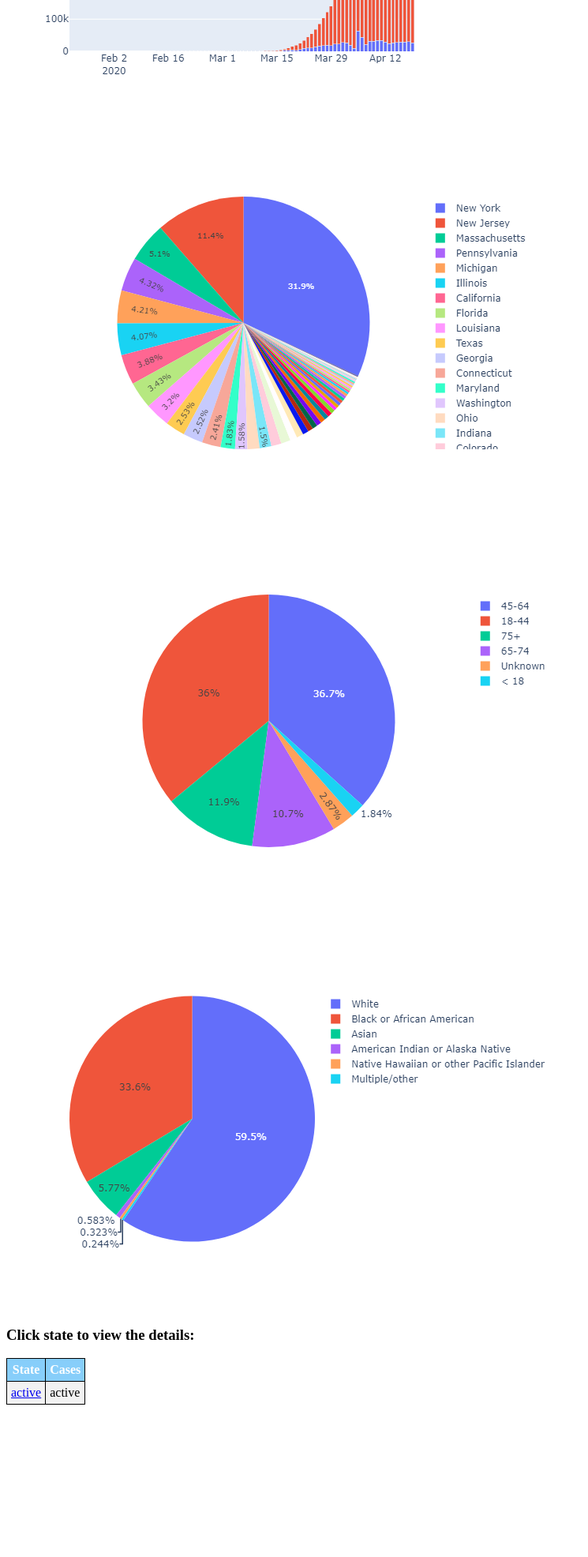
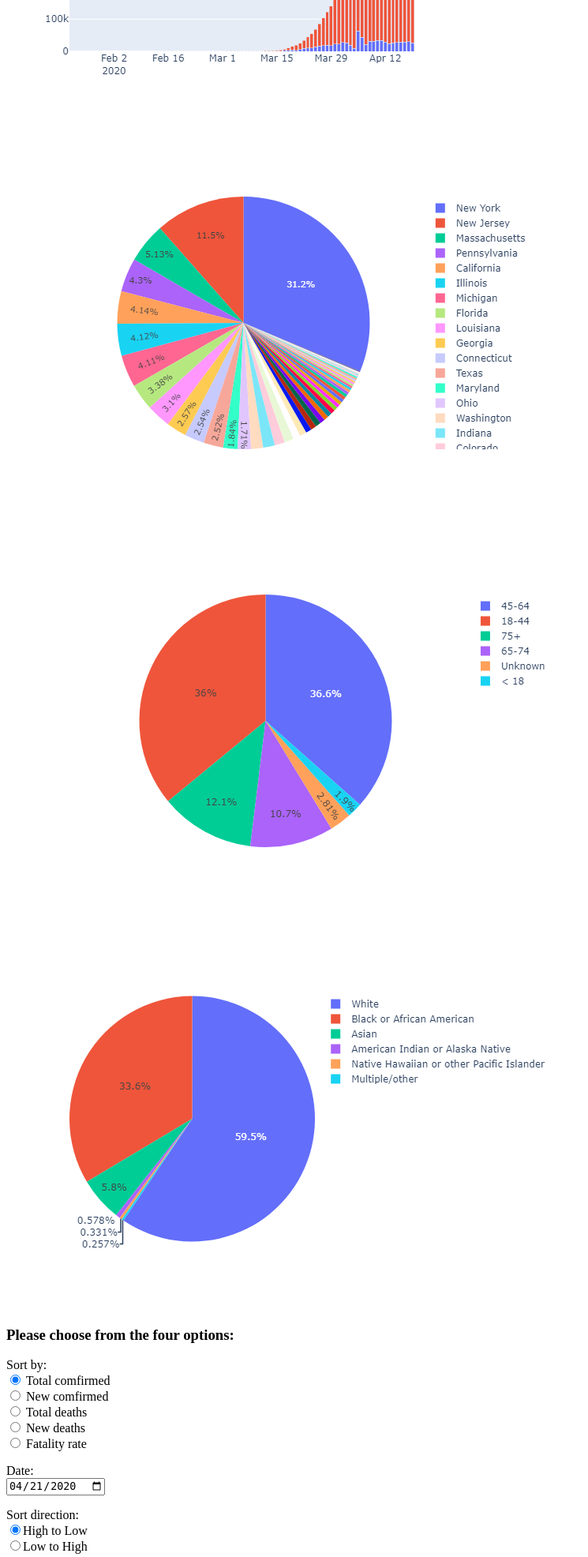
Before and after one commit to chyuting/covid19Tracker, a Flask app: template templates/index.html in a window 1280 px wide. Shown: the part 519-2491 px from the top of the page at 79% size, without its empty margins (0-745 px from the left). Before the commit the page ends 2298 px from the top, so only its background shows below. Run offline with Flask 2, Linux system fonts and the light colour scheme; the template is opened without the code that fills it: most values are stand-ins (such as "Sample title", 1, 10 or a date in 2020); parts of the project's set-up code (start-up, migrations or seed data) failed here and were passed over.

Commit message:
add input form in html for user interactive

```diff
--- a/app.py
+++ b/app.py
@@ -110,6 +110,21 @@
     fig.update_layout(xaxis={'categoryorder': 'category ascending'})
     fig.write_image(f'static/{state_nm}1.png')
 
+def get_bars_by_rating(sortby, chosen_date, orderby, limit):
+    conn = sqlite3.connect(DB_NAME)
+    cur = conn.cursor()
+    q = f'''
+        SELECT RegionName, {sortby} FROM Counts
+        JOIN Regions
+        ON Regions.Id = Counts.RegionId
+        WHERE Date = '{chosen_date}'
+        ORDER BY {sortby} {orderby}
+        LIMIT {limit}
+        '''
+    results = cur.execute(q).fetchall()
+    conn.close()
+    return results
+
 
 @app.route('/')
 def index():
@@ -120,6 +135,15 @@
     state_dict = cache['state']
     return render_template('index.html', month=m, year=y, day=d,
     cases=total_cases, deaths=total_deaths, states = state_dict)
+
+@app.route('/results', methods=['POST'])
+def results():
+    sortby = request.form['sort']
+    chosen_date = request.form['chosen_date']
+    orderby = request.form['dir']
+    limit = request.form['howmany']
+    results = get_bars_by_rating(sortby=sortby, chosen_date=chosen_date, orderby=orderby, limit=limit)
+    return render_template('results.html', results = results)
 
 @app.route('/state/<state_nm>')
 def state(state_nm):
--- a/templates/index.html
+++ b/templates/index.html
@@ -30,6 +30,42 @@
     <img src='../static/age.png' alt='distribution by age'>
     <img src='../static/race.png' alt='distribution by race'>
 
+    <h3> Please choose from the four options: </h3>
+    <form action='results' method='POST'>
+        <p>
+            Sort by: <br/>
+            <input type='radio' name='sort'
+                value='Confirmed' checked='checked'/> Total comfirmed <br/>
+            <input type='radio' name='sort'
+                value='NewConfirmed' /> New comfirmed<br/>
+            <input type='radio' name='sort'
+                value='Deaths' /> Total deaths <br/>
+            <input type='radio' name='sort'
+                value='NewDeaths' /> New deaths <br/>
+            <input type='radio' name='sort'
+                value='FatalityRate' /> Fatality rate <br/>
+        </p>
+
+        <p>
+            Date: <br/>
+            <input type="date" name="chosen_date" min="2020-02-29" value="2020-04-21"/><br/>
+        </p>
+
+        <p>
+            Sort direction: <br/>
+                <input type='radio' name='dir'
+                    value='desc' checked='checked'/>High to Low<br/>
+                <input type='radio' name='dir'
+                    value='asc'/>Low to High<br/>
+        </p>
+
+        <p>
+            How many regions do you want to show:
+            <input type="text" name='howmany' value='10' min='1' max='50'><br/>
+        </p>
+        <input type='submit' value='Get Bars'/><br/>
+    </form>
+
     <h3>
         Click state to view the details:
     </h3>
```
Also changed, not shown: templates/results.html (added, +19 -0 lines), static/Indiana1.png, static/Maryland1.png (added), static/Michigan1.png, static/New Jersey1.png (added), static/Puerto Rico1.png (added), static/Utah1.png (added), static/Washington1.png (added), static/acc_new.png, static/age.png, static/race.png, static/state_pie.png.
